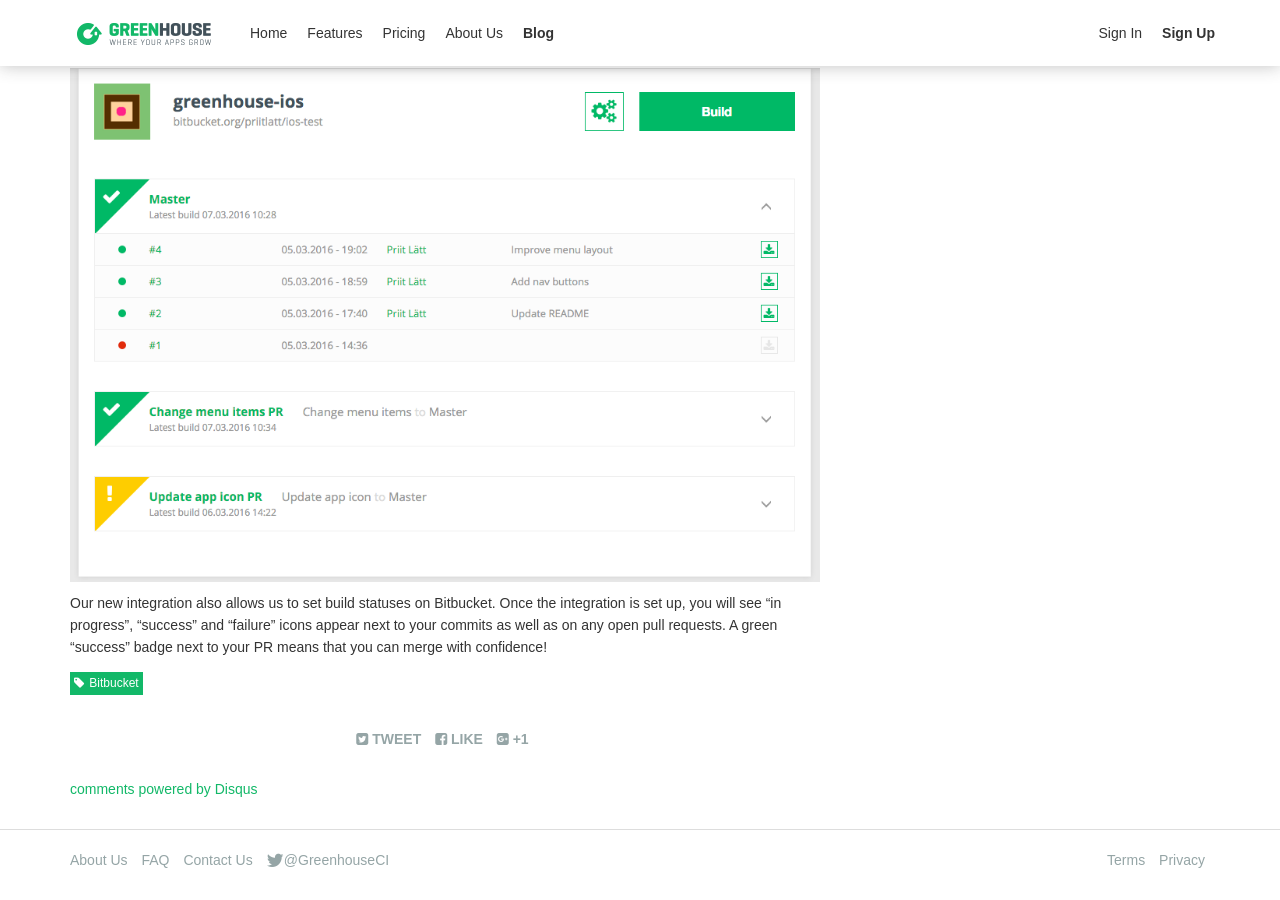
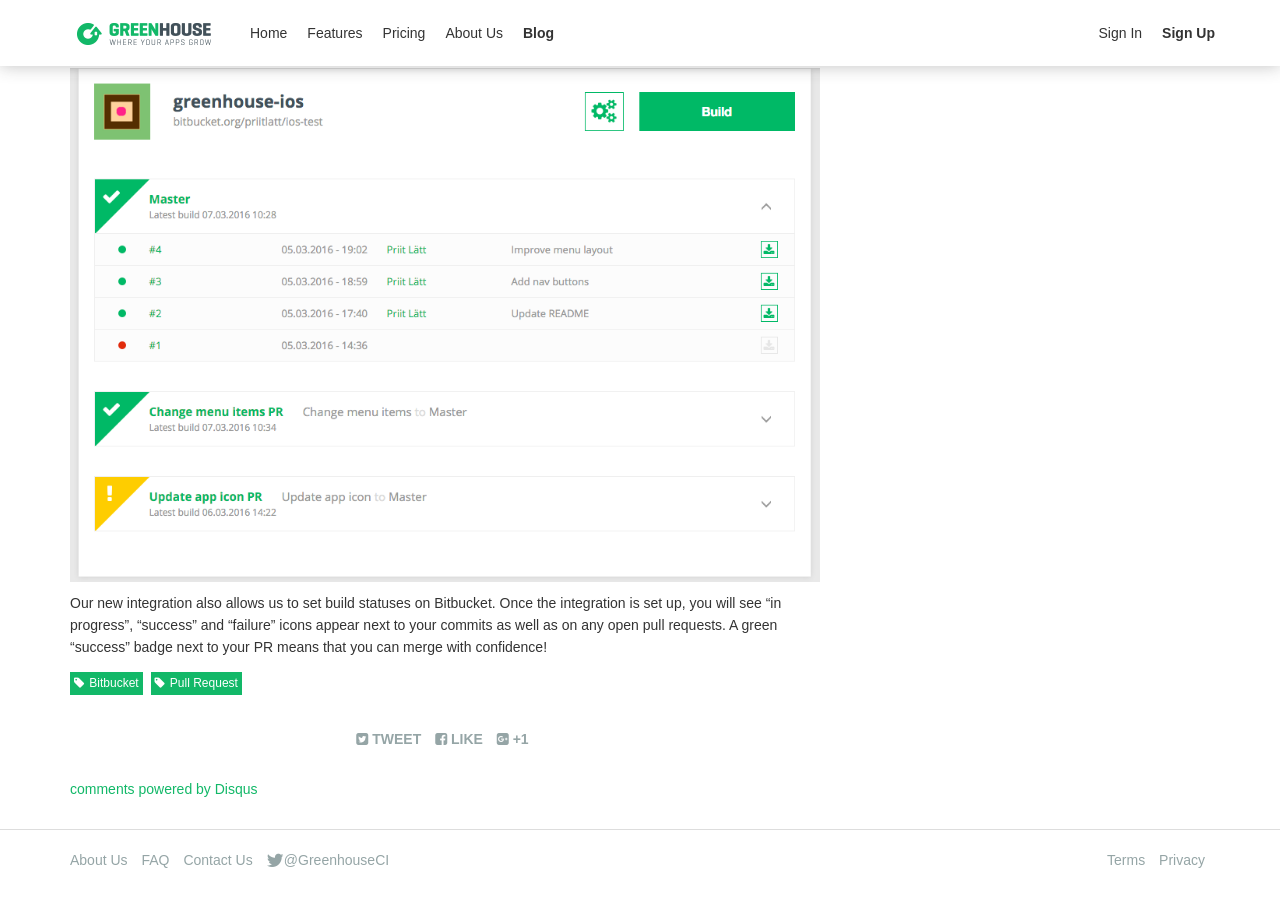
Before and after one commit to GreenhouseCI/blog.greenhouseci.com, a Jekyll site: the page built from _posts/2016-03-07-bitbucket-pull-request-support.md, in a window 1280 px wide and 900 px high, scrolled down 1633 px. Built offline with Jekyll 4.4.1, drawn with Linux system fonts in a browser that asks for light colours; nearby versions of some CDN libraries; comment, search, counter and statistics services are not loaded.

Commit message:
Fix pull_request tag in bitbucket post

```diff
--- a/_posts/2016-03-07-bitbucket-pull-request-support.md
+++ b/_posts/2016-03-07-bitbucket-pull-request-support.md
@@ -3,7 +3,7 @@
 title:  "Green light for PR builds"
 date:   2016-03-07 12:00:00
 categories: Greenhouse update
-tags: [bitbucket, pull request]
+tags: [bitbucket, pull_request]
 author: nik
 share: true
 comments: true
```
